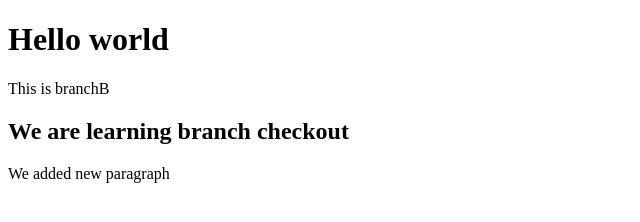
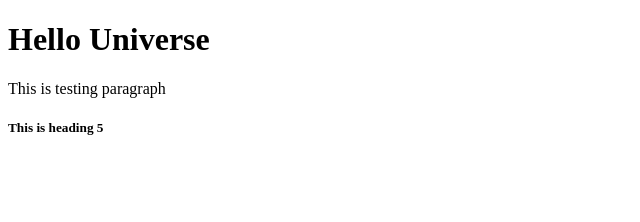
Before and after one commit to RonySatiar/gitdemo, a plain HTML site: page index.html in a window 1280 px wide. Shown: the whole page, without its empty margins (0-640 px from the left). Drawn offline with Linux system fonts and the light colour scheme.

Commit message:
remove one line and add new line from bracnhB

```diff
--- a/index.html
+++ b/index.html
@@ -7,10 +7,10 @@
   <title>Document</title>
 </head>
 <body>
-  <h1>Hello world</h1>
-  <p>This is branchB</p>
 
-  <h2>We are learning branch checkout</h2>
-  <p>We added new paragraph</p>
+  <h1>Hello Universe</h1>
+  <p>This is testing paragraph</p>
+
+  <h5>This is heading 5</h5>
 </body>
 </html>
```
